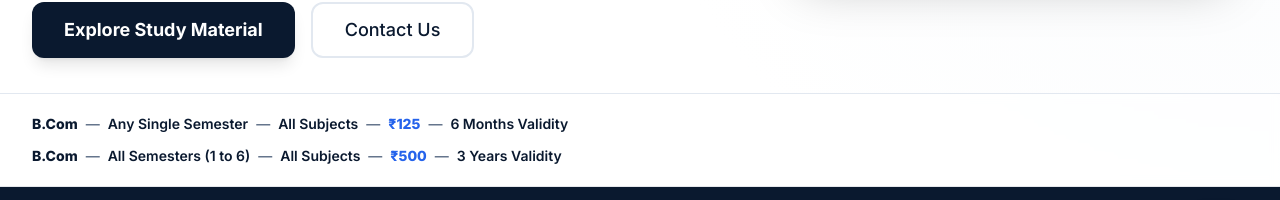
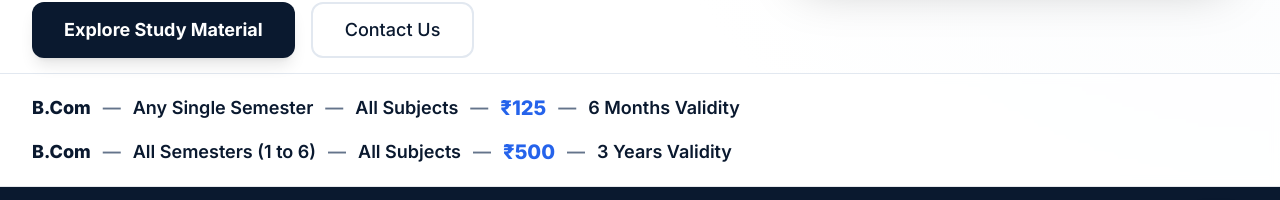
Before and after one commit to yuvraj0312-star/yd-publication-website, a React (Vite) app: page / in a window 1280 px wide. Shown: the part 498-698 px from the top of the page. Built offline with nearby package versions, Linux system fonts and the light colour scheme; no server answers.

Commit message:
Update Hero 3.jsx

```diff
--- a/src/components/Hero.jsx
+++ b/src/components/Hero.jsx
@@ -55,28 +55,28 @@ export default function Hero() {
         {/* Pricing Strip */}
         <div className="absolute bottom-0 w-full border-t border-border bg-white/50 backdrop-blur-sm">
           <div className="container mx-auto max-w-7xl px-4 md:px-8 py-5">
-            <div className="flex flex-col gap-3">
-              <div className="flex flex-wrap items-center gap-2 text-sm font-semibold text-navy">
-                <span className="font-extrabold text-navy">B.Com</span>
-                <span className="text-muted-foreground">—</span>
-                <span>Any Single Semester</span>
-                <span className="text-muted-foreground">—</span>
-                <span>All Subjects</span>
-                <span className="text-muted-foreground">—</span>
-                <span className="text-primary font-extrabold">₹125</span>
-                <span className="text-muted-foreground">—</span>
-                <span>6 Months Validity</span>
+            <div className="flex flex-col gap-4">
+              <div className="flex flex-wrap items-center gap-3 text-base font-semibold text-navy">
+                <span className="font-extrabold text-navy text-lg">B.Com</span>
+                <span className="text-muted-foreground text-lg">—</span>
+                <span className="text-lg">Any Single Semester</span>
+                <span className="text-muted-foreground text-lg">—</span>
+                <span className="text-lg">All Subjects</span>
+                <span className="text-muted-foreground text-lg">—</span>
+                <span className="text-primary font-extrabold text-xl">₹125</span>
+                <span className="text-muted-foreground text-lg">—</span>
+                <span className="text-lg">6 Months Validity</span>
               </div>
-              <div className="flex flex-wrap items-center gap-2 text-sm font-semibold text-navy">
-                <span className="font-extrabold text-navy">B.Com</span>
-                <span className="text-muted-foreground">—</span>
-                <span>All Semesters (1 to 6)</span>
-                <span className="text-muted-foreground">—</span>
-                <span>All Subjects</span>
-                <span className="text-muted-foreground">—</span>
-                <span className="text-primary font-extrabold">₹500</span>
-                <span className="text-muted-foreground">—</span>
-                <span>3 Years Validity</span>
+              <div className="flex flex-wrap items-center gap-3 text-base font-semibold text-navy">
+                <span className="font-extrabold text-navy text-lg">B.Com</span>
+                <span className="text-muted-foreground text-lg">—</span>
+                <span className="text-lg">All Semesters (1 to 6)</span>
+                <span className="text-muted-foreground text-lg">—</span>
+                <span className="text-lg">All Subjects</span>
+                <span className="text-muted-foreground text-lg">—</span>
+                <span className="text-primary font-extrabold text-xl">₹500</span>
+                <span className="text-muted-foreground text-lg">—</span>
+                <span className="text-lg">3 Years Validity</span>
               </div>
             </div>
           </div>
```
